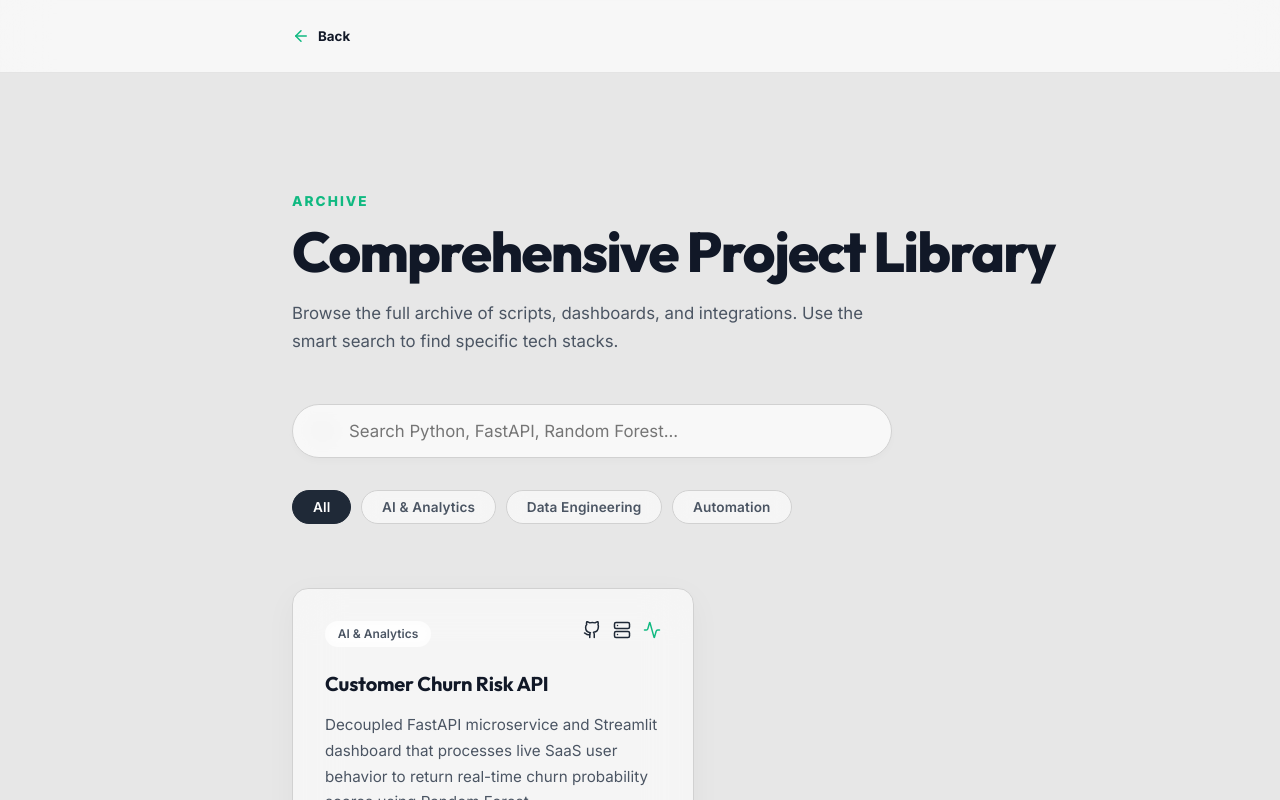
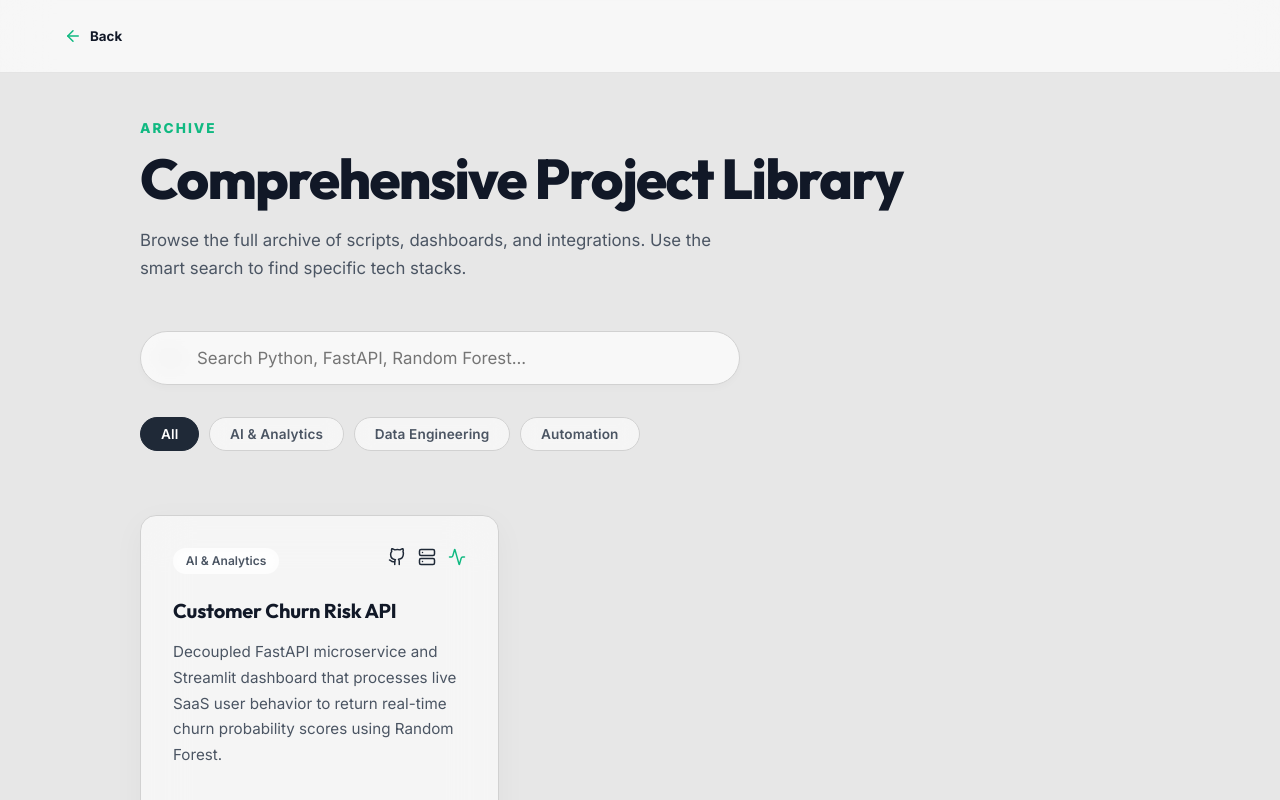
Before and after one commit to rmlkloch/rmlk-portfolio, a React (Vite) app: page / in a window 1280 px wide. Both pictures are taken after a click on the button "Full Library". Shown: the top 800 px of the page. Built offline with nearby package versions, Linux system fonts and the light colour scheme.

Commit message:
commit update 10

```diff
--- a/src/App.jsx
+++ b/src/App.jsx
@@ -33,21 +33,16 @@ const Fiverr = ({ size = 24, color = "currentColor" }) => (
 );
 
 /* ============================================================
-   GLOBAL STYLES + FONTS (VERCEL STRETCH FIX)
+   GLOBAL STYLES + FONTS
    ============================================================ */
 const GLOBAL_CSS = `
   @import url('https://fonts.googleapis.com/css2?family=Inter:wght@400;500;600;700;800&family=Outfit:wght@700;800;900&display=swap');
-
   *, *::before, *::after { margin:0; padding:0; box-sizing:border-box; }
   html { scroll-behavior: smooth; }
-
-  /* Force background everywhere so wide screens don't have white bars */
-  body, html {
-    background-color: #E7E7E7 !important;
-    color: #1F2937 !important;
-    margin: 0 !important;
-    padding: 0 !important;
-    overflow-x: hidden !important;
+  body {
+    background-color: #E7E7E7;
+    color: #1F2937;
+    overflow-x: hidden;
   }
 
   ::-webkit-scrollbar { width: 8px; height: 8px; }
@@ -55,58 +50,16 @@ const GLOBAL_CSS = `
   ::-webkit-scrollbar-thumb { background:#B6B6B6; border-radius:4px; }
   ::-webkit-scrollbar-thumb:hover { background:#9B9B9B; }
 
-  /* =========================================
-     THE MASTER LAYOUT LOCK
-     This completely prevents Vercel/Tailwind stretching
-  ========================================= */
-  .master-root {
-    max-width: 1280px !important;
-    margin: 0 auto !important;
-    position: relative;
-    background-color: #E7E7E7;
-    min-height: 100vh;
+  /* LAYOUT SAFE ZONE FOR TRACKER */
+  .main-wrapper {
+    width: 100%;
+    transition: padding-left 0.3s ease;
   }
-
-  /* Fixed layout constraints */
-  .layout-container {
-    max-width: 1024px !important;
-    margin: 0 auto !important;
-    width: 100% !important;
-    display: flex;
-  }
-
-  .sidebar-channel {
-    display: none;
-  }
-  .main-content {
-    width: 100%;
-  }
-
-  @media (min-width: 1025px) {
-    .sidebar-channel {
-      display: block;
-      width: 140px;
-      flex-shrink: 0;
-    }
-    .main-content {
-      width: calc(100% - 140px);
+  @media (min-width: 1024px) {
+    .main-wrapper {
+      padding-left: 140px;
     }
   }
-
-  .nav-wrapper {
-    position: sticky !important;
-    top: 0 !important;
-    z-index: 200;
-    background: rgba(255,255,255,0.65);
-    backdrop-filter: saturate(180%) blur(24px);
-    -webkit-backdrop-filter: saturate(180%) blur(24px);
-    border-bottom: 1px solid rgba(209, 209, 209, 0.5);
-  }
-
-  /* RESPONSIVE HERO FIX */
-  .hero-layout { display: flex; gap: 3rem; align-items: center; }
-  .hero-text-col { flex: 1.1; display: flex; flex-direction: column; justify-content: center; }
-  .hero-img-col { flex: 0.9; display: flex; justify-content: center; align-items: center; position: relative; min-height: 450px; }
 
   .fade-section {
     opacity: 0;
@@ -121,6 +74,7 @@ const GLOBAL_CSS = `
   .nav-link { color:#1F2937; text-decoration:none; font-size:0.95rem; letter-spacing:0.02em; font-family:'Inter', sans-serif; font-weight:600; transition:color 0.2s; cursor: pointer; background: transparent; border: none; outline: none; display: flex; alignItems: center; gap: 0.25rem; }
   .nav-link:hover { color:#10B981; }
 
+  /* STANDARD GLASSMORPHISM */
   .glass-card {
     background: rgba(255, 255, 255, 0.6);
     border: 1px solid #D1D1D1;
@@ -136,6 +90,7 @@ const GLOBAL_CSS = `
     box-shadow: 0 20px 40px rgba(0,0,0,0.08);
   }
 
+  /* SOLID BADGES (For Hero Image) */
   .solid-badge {
     background: #FFFFFF;
     border: 1px solid #E7E7E7;
@@ -149,6 +104,7 @@ const GLOBAL_CSS = `
     box-shadow: 0 16px 40px rgba(0,0,0,0.12);
   }
 
+  /* BUTTONS */
   .accent-btn { background:#1F2937; color:#FFFFFF; border:none; padding:0.75rem 2rem; border-radius:10px; font-weight:700; font-family:'Inter', sans-serif; font-size:0.95rem; cursor:pointer; text-decoration:none; display:inline-flex; align-items:center; gap:0.5rem; transition:all 0.2s; box-shadow: 0 4px 14px rgba(31, 41, 55, 0.2); }
   .accent-btn:hover { background:#000000; transform:translateY(-2px); box-shadow: 0 6px 20px rgba(31, 41, 55, 0.3); }
 
@@ -160,6 +116,7 @@ const GLOBAL_CSS = `
   .filter-btn-inactive { background:rgba(255,255,255,0.6); color:#4B5563; border:1px solid #D1D1D1; backdrop-filter: blur(10px); WebkitBackdropFilter: blur(10px); }
   .filter-btn-inactive:hover { border-color:#9B9B9B; color:#111827; }
 
+  /* CHIPS */
   .tech-chip { background:rgba(255,255,255,0.7); border:1px solid #D1D1D1; color:#4B5563; font-size:0.75rem; padding:0.35rem 0.8rem; border-radius:100px; font-family:'Inter', sans-serif; font-weight:600; backdrop-filter: blur(5px); WebkitBackdropFilter: blur(5px); }
   .accent-chip { background:rgba(16, 185, 129, 0.1); border:1px solid rgba(16, 185, 129, 0.2); color:#059669; font-size:0.75rem; padding:0.35rem 0.8rem; border-radius:100px; font-family:'Inter', sans-serif; font-weight:700; }
   .dynamic-chip { background:rgba(59, 130, 246, 0.1); border:1px solid rgba(59, 130, 246, 0.2); color:#2563EB; font-size:0.75rem; padding:0.35rem 0.8rem; border-radius:100px; font-family:'Inter', sans-serif; font-weight:700; animation: pulseGlow 2s infinite; }
@@ -188,19 +145,19 @@ const GLOBAL_CSS = `
   @keyframes toastFade { 0% { opacity: 0; transform: translateY(20px) scale(0.9); } 10% { opacity: 1; transform: translateY(0) scale(1); } 90% { opacity: 1; transform: translateY(0) scale(1); } 100% { opacity: 0; transform: translateY(-20px) scale(0.9); } }
 
   /* ============================================================
-     NATIVE CAMERA ZOOM TRACKER (STICKY FIX FOR FOOTER)
+     PERFECTED LENS CAMERA ZOOM TRACKER
      ============================================================ */
   .yscroll-tracker-wrapper {
-    position: sticky; top: 17.5vh; height: 65vh; width: 100%;
+    position: fixed; top: 0; left: 0; bottom: 0; width: 140px;
+    z-index: 100; pointer-events: none;
     display: flex; flex-direction: column; justify-content: center; align-items: flex-start;
     transition: opacity 0.5s ease;
-    pointer-events: none;
   }
-  .yscroll-tracker-wrapper.hidden { opacity: 0; }
-  .yscroll-tracker-wrapper.visible { opacity: 1; }
+  .yscroll-tracker-wrapper.hidden { opacity: 0; transition: opacity 0.4s ease; }
+  .yscroll-tracker-wrapper.visible { opacity: 1; transition: opacity 0.4s ease; }
 
   .yscroll-track {
-    position: relative; height: 100%; width: 100%;
+    position: relative; height: 65vh; width: 100%;
     display: flex; flex-direction: column; justify-content: space-between; align-items: flex-start;
   }
 
@@ -208,13 +165,16 @@ const GLOBAL_CSS = `
     position: absolute; left: 39px; top: 12px; bottom: 12px; width: 2px;
     z-index: 0;
   }
+
   .yscroll-line-bg {
-    position: absolute; inset: 0; background: rgba(209, 209, 209, 0.4);
+    position: absolute; inset: 0;
+    background: linear-gradient(to bottom, transparent 0%, rgba(209, 209, 209, 0.6) 15%, rgba(209, 209, 209, 0.6) 85%, transparent 100%);
   }
+
   .yscroll-line-fill {
     position: absolute; top: 0; left: 0; width: 100%;
-    background: linear-gradient(to bottom, transparent 0%, transparent calc(100% - 100px), #10B981 100%);
-    transition: height 0.1s linear;
+    background: linear-gradient(to bottom, transparent 0%, transparent calc(100% - 120px), #10B981 100%);
+    transition: height 0.15s linear;
   }
 
   .yscroll-node {
@@ -229,7 +189,9 @@ const GLOBAL_CSS = `
     transition: all 0.6s cubic-bezier(0.16, 1, 0.3, 1);
     flex-shrink: 0; opacity: 0.15;
   }
-  .yscroll-node.is-adjacent .yscroll-dot { opacity: 0.6; }
+  .yscroll-node.is-adjacent .yscroll-dot {
+    opacity: 0.5; transform: scale(1);
+  }
   .yscroll-node.is-active .yscroll-dot {
     opacity: 1; background: #10B981; border-color: #10B981;
     transform: scale(1.6); box-shadow: 0 0 10px rgba(16, 185, 129, 0.4);
@@ -254,13 +216,15 @@ const GLOBAL_CSS = `
 
   @media (max-width: 1024px) {
     .desktop-nav { display:none!important; }
-    .hero-layout { flex-direction: column-reverse; text-align: center; gap: 2rem; }
-    .hero-text-col { align-items: center; }
-    .hero-img-col { min-height: 350px; width: 100%; }
+    .yscroll-tracker-wrapper { display: none; }
+    .hero-container { flex-direction: column-reverse; text-align: center; gap: 3rem; }
+    .hero-text { align-items: center; }
     .hero-badges-wrapper { position: static!important; display: flex; flex-direction: column; gap: 1rem; align-items: center; margin-top: 2rem; transform: none!important; }
   }
   @media (min-width: 1025px) {
     .mobile-menu-btn { display:none!important; }
+    .hero-container { flex-direction: row; justify-content: space-between; align-items: center; }
+    .hero-text { max-width: 600px; text-align: left; align-items: flex-start; }
   }
 `;
 
@@ -442,6 +406,7 @@ function YScrollTracker() {
   const [activeSection, setActiveSection] = useState("");
   const [progressHeight, setProgressHeight] = useState(0);
   const [isVisible, setIsVisible] = useState(false);
+  const trackerRef = useRef(null);
 
   const trackSections = ["about", "services", "projects", "research", "leadership", "hireme"];
   const trackLabels = ["About", "Services", "Projects", "Research", "Leadership", "Hire Me"];
@@ -463,7 +428,7 @@ function YScrollTracker() {
       for (const id of trackSections) {
         const el = document.getElementById(id);
         if (el) {
-          const elTop = el.getBoundingClientRect().top + window.scrollY - 80;
+          const elTop = el.offsetTop - 80;
           const elBottom = elTop + el.offsetHeight;
           if (triggerLine >= elTop && triggerLine < elBottom) {
             current = id;
@@ -480,9 +445,9 @@ function YScrollTracker() {
       const firstEl = document.getElementById(trackSections[0]);
       const lastEl = document.getElementById(trackSections[trackSections.length - 1]);
 
-      if (firstEl && lastEl) {
-        const start = firstEl.getBoundingClientRect().top + window.scrollY - triggerOffset;
-        const end = lastEl.getBoundingClientRect().top + window.scrollY - triggerOffset;
+      if (firstEl && lastEl && trackerRef.current) {
+        const start = firstEl.offsetTop - triggerOffset;
+        const end = lastEl.offsetTop - triggerOffset;
         const totalDistance = end - start;
         const currentDistance = Math.max(0, window.scrollY - start);
 
@@ -491,6 +456,14 @@ function YScrollTracker() {
           progress = (currentDistance / totalDistance) * 100;
         }
         setProgressHeight(Math.min(100, Math.max(0, progress)));
+
+        // 4. THE PHYSICAL LOCK (Avoid Footer Overlap)
+        if (window.scrollY > end) {
+            const overscroll = window.scrollY - end;
+            trackerRef.current.style.transform = `translateY(-${overscroll}px)`;
+        } else {
+            trackerRef.current.style.transform = `translateY(0px)`;
+        }
       }
     };
 
@@ -501,16 +474,13 @@ function YScrollTracker() {
 
   const scrollToSection = (id) => {
     const el = document.getElementById(id);
-    if (el) {
-        const top = el.getBoundingClientRect().top + window.scrollY - 80;
-        window.scrollTo({ top, behavior: "smooth" });
-    }
+    if (el) window.scrollTo({ top: el.offsetTop - 80, behavior: "smooth" });
   };
 
   const activeIndex = trackSections.indexOf(activeSection);
 
   return (
-    <div className={`yscroll-tracker-wrapper ${isVisible ? 'visible' : 'hidden'}`}>
+    <div className={`yscroll-tracker-wrapper ${isVisible ? 'visible' : 'hidden'}`} ref={trackerRef}>
       <div className="yscroll-track">
 
         <div className="yscroll-line-bounds">
@@ -551,25 +521,19 @@ function Nav({ currentView, navigateToHome }) {
       navigateToHome();
       setTimeout(() => {
         const el = document.getElementById(id);
-        if (el) {
-            const top = el.getBoundingClientRect().top + window.scrollY - 80;
-            window.scrollTo({ top, behavior: 'smooth' });
-        }
+        if (el) window.scrollTo({ top: el.offsetTop - 80, behavior: 'smooth' });
       }, 100);
       return;
     }
     const element = document.getElementById(id);
     if (element) {
-        const top = element.getBoundingClientRect().top + window.scrollY - 80;
-        window.scrollTo({ top, behavior: 'smooth' });
+      window.scrollTo({ top: element.offsetTop - 80, behavior: 'smooth' });
     }
   };
 
   return (
-    <nav className="nav-wrapper">
-      <div className="layout-container">
-        <div className="sidebar-channel"></div>
-        <div className="main-content" style={{ display: "flex", alignItems: "center", justifyContent: "space-between", height: 72, padding: "0 1.5rem" }}>
+    <nav style={{ position: "fixed", top: 0, left: 0, right: 0, zIndex: 200, background: "rgba(255,255,255,0.65)", backdropFilter: "saturate(180%) blur(24px)", WebkitBackdropFilter: "saturate(180%) blur(24px)", borderBottom: "1px solid rgba(209, 209, 209, 0.5)", transition: "all 0.3s" }}>
+      <div style={{ maxWidth: 1200, margin: "0 auto", padding: "0 1.5rem", display: "flex", alignItems: "center", justifyContent: "space-between", height: 72 }}>
 
         {currentView === "home" ? (
           <button onClick={(e) => handleScroll(e, 'hero')} style={{ background: "transparent", border: "none", fontFamily: "'Outfit', sans-serif", color: TextMain, fontWeight: 900, fontSize: "1.4rem", letterSpacing: "-0.02em", cursor: "pointer" }}>R.M.L.K.</button>
@@ -606,8 +570,6 @@ function Nav({ currentView, navigateToHome }) {
             </button>
           )}
         </div>
-
-        </div>
       </div>
 
       {open && currentView === "home" && (
@@ -631,17 +593,16 @@ function Hero({ copyEmail, navigateToLibrary }) {
     e.preventDefault();
     const element = document.getElementById(id);
     if (element) {
-        const top = element.getBoundingClientRect().top + window.scrollY - 80;
-        window.scrollTo({ top, behavior: 'smooth' });
+      window.scrollTo({ top: element.offsetTop - 80, behavior: 'smooth' });
     }
   };
 
   return (
     <FadeSection id="hero" style={{ minHeight: "100vh", display: "flex", alignItems: "center", paddingTop: 80, paddingBottom: "4rem" }}>
-      <div style={{ padding: "0 1.5rem", width: "100%" }}>
-        <div className="hero-layout">
+      <div style={{ maxWidth: 1200, margin: "0 auto", padding: "0 1.5rem", width: "100%" }}>
+        <div className="hero-container" style={{ display: "flex", gap: "4rem" }}>
 
-          <div className="hero-text-col">
+          <div className="hero-text" style={{ flex: 1, display: "flex", flexDirection: "column", justifyContent: "center" }}>
             <div style={{ display: "inline-flex", alignItems: "center", gap: "0.5rem", background: "rgba(16, 185, 129, 0.1)", border: "1px solid rgba(16, 185, 129, 0.2)", borderRadius: 100, padding: "0.4rem 1.25rem", marginBottom: "2rem", alignSelf: "flex-start" }}>
               <span style={{ width: 8, height: 8, borderRadius: "50%", background: Accent, animation: "pulse 2s infinite" }} />
               <span style={{ fontFamily: "'Inter', sans-serif", color: "#10B981", fontSize: "0.85rem", fontWeight: 700, letterSpacing: "0.05em" }}>{PERSONAL.status}</span>
@@ -674,7 +635,7 @@ function Hero({ copyEmail, navigateToLibrary }) {
             </div>
           </div>
 
-          <div className="hero-img-col">
+          <div style={{ flex: 1, display: "flex", justifyContent: "center", alignItems: "center", position: "relative", minHeight: "450px" }}>
             <div style={{ position: "relative", width: "100%", maxWidth: "420px", aspectRatio: "1/1" }}>
 
               <div style={{ position: "absolute", inset: "-10%", border: "2px solid #D1D1D1", borderRadius: "50%", pointerEvents: "none" }} />
@@ -692,9 +653,9 @@ function Hero({ copyEmail, navigateToLibrary }) {
               </div>
 
               {/* SOLID WHITE STACKED BADGES */}
-              <div className="hero-badges-wrapper" style={{ position: "absolute", bottom: "12%", right: "-20%", zIndex: 10, display: "flex", flexDirection: "column", gap: "1rem" }}>
+              <div style={{ position: "absolute", bottom: "12%", right: "-20%", zIndex: 10, display: "flex", flexDirection: "column", gap: "1rem" }}>
 
-                <div className="solid-badge" style={{ padding: "0.85rem 1.25rem", display: "flex", alignItems: "center", gap: "1rem" }}>
+                <div className="solid-badge hero-badges-wrapper" style={{ padding: "0.85rem 1.25rem", display: "flex", alignItems: "center", gap: "1rem", background: "#FFFFFF", borderRadius: "12px", boxShadow: "0 10px 30px rgba(0,0,0,0.08)", border: "1px solid #E7E7E7" }}>
                   <div style={{ width: 36, height: 36, borderRadius: "50%", background: "rgba(16, 185, 129, 0.1)", display: "flex", alignItems: "center", justifyContent: "center" }}>
                     <TrendingUp size={18} color={Accent} />
                   </div>
@@ -704,7 +665,7 @@ function Hero({ copyEmail, navigateToLibrary }) {
                   </div>
                 </div>
 
-                <div className="solid-badge" style={{ padding: "0.85rem 1.25rem", display: "flex", alignItems: "center", gap: "1rem", marginLeft: "1.5rem" }}>
+                <div className="solid-badge hero-badges-wrapper" style={{ padding: "0.85rem 1.25rem", display: "flex", alignItems: "center", gap: "1rem", background: "#FFFFFF", borderRadius: "12px", boxShadow: "0 10px 30px rgba(0,0,0,0.08)", border: "1px solid #E7E7E7", marginLeft: "1.5rem" }}>
                   <div style={{ width: 36, height: 36, borderRadius: "50%", background: "rgba(16, 185, 129, 0.1)", display: "flex", alignItems: "center", justifyContent: "center" }}>
                     <Database size={18} color={Accent} />
                   </div>
@@ -725,7 +686,7 @@ function Hero({ copyEmail, navigateToLibrary }) {
 }
 
 /* ============================================================
-   ABOUT
+   ABOUT & DYNAMIC SKILLS ENGINE
    ============================================================ */
 function About() {
   const hardcodedSkillsFlat = BASE_SKILLS.flatMap(cat => cat.items.map(i => i.toLowerCase()));
@@ -734,6 +695,8 @@ function About() {
 
   return (
     <FadeSection id="about" style={{ padding: "6rem 1.5rem" }}>
+      <div className="container">
+
         <div style={{ display: "grid", gridTemplateColumns: "repeat(auto-fit,minmax(300px,1fr))", gap: "4rem" }}>
 
           <div>
@@ -783,6 +746,7 @@ function About() {
           </div>
 
         </div>
+      </div>
     </FadeSection>
   );
 }
@@ -793,6 +757,7 @@ function About() {
 function Services() {
   return (
     <FadeSection id="services" style={{ padding: "6rem 1.5rem" }}>
+      <div className="container">
         <div style={{ textAlign: "center", marginBottom: "4rem" }}>
           <Label>Specialization</Label>
           <H>Services & Architecture</H>
@@ -808,6 +773,7 @@ function Services() {
             </div>
           ))}
         </div>
+      </div>
     </FadeSection>
   );
 }
@@ -820,6 +786,7 @@ function TopProjects({ onNavigateToLibrary }) {
 
   return (
     <FadeSection id="projects" style={{ padding: "6rem 1.5rem" }}>
+      <div className="container">
 
         <div style={{ display: "flex", justifyContent: "space-between", alignItems: "flex-end", flexWrap: "wrap", gap: "2rem", marginBottom: "4rem" }}>
           <div>
@@ -893,6 +860,7 @@ function TopProjects({ onNavigateToLibrary }) {
             );
           })
         )}
+      </div>
     </FadeSection>
   );
 }
@@ -915,8 +883,8 @@ function FullProjectLibraryPage() {
 
   return (
     <div style={{ minHeight: "100vh", paddingTop: "120px", paddingBottom: "6rem", background: "#E7E7E7" }}>
-      <FadeSection id="library-header" style={{ padding: "0 1.5rem" }}>
-
+      <FadeSection id="library-header" style={{ padding: "0 0" }}>
+        <div className="container">
           <Label>Archive</Label>
           <H style={{ fontSize: "clamp(2rem, 5vw, 3.5rem)" }}>Comprehensive Project Library</H>
           <Body style={{ marginTop: "1rem", marginBottom: "3rem", maxWidth: 600 }}>Browse the full archive of scripts, dashboards, and integrations. Use the smart search to find specific tech stacks.</Body>
@@ -960,7 +928,7 @@ function FullProjectLibraryPage() {
               <button onClick={() => {setSearchTerm(""); setActiveFilter("all");}} className="ghost-btn" style={{ marginTop: "1.5rem" }}>Clear Search</button>
             </div>
           )}
-
+        </div>
       </FadeSection>
     </div>
   );
@@ -975,7 +943,7 @@ function Research() {
 
   return (
     <FadeSection id="research" style={{ padding: "6rem 1.5rem" }}>
-
+      <div className="container">
         <Label>Academia</Label>
         <H>Research Papers</H>
 
@@ -1008,7 +976,7 @@ function Research() {
             ))}
           </div>
         )}
-
+      </div>
     </FadeSection>
   );
 }
@@ -1021,7 +989,7 @@ function Leadership() {
 
   return (
     <FadeSection id="leadership" style={{ padding: "6rem 1.5rem" }}>
-
+      <div className="container">
         <Label>Discipline</Label>
         <H>Beyond the Code</H>
         <Body style={{ marginTop: "0.5rem", marginBottom: "3rem", maxWidth: 520 }}>Execution, discipline, and leadership developed both inside and outside the lab.</Body>
@@ -1065,7 +1033,7 @@ function Leadership() {
             </div>
           ))}
         </div>
-
+      </div>
     </FadeSection>
   );
 }
@@ -1076,6 +1044,7 @@ function Leadership() {
 function Contact({ copyEmail }) {
   return (
     <FadeSection id="hireme" style={{ padding: "6rem 1.5rem" }}>
+      <div className="container">
         <div style={{ maxWidth: 800, margin: "0 auto", textAlign: "center" }}>
           <Label>Hire Me</Label>
           <H style={{ fontSize: "clamp(2.5rem, 5vw, 4rem)", marginBottom: "1rem" }}>Let's Build Together</H>
@@ -1105,6 +1074,7 @@ function Contact({ copyEmail }) {
                    <Icon size={16} /> {label}
                  </a>
                ))}
+            </div>
           </div>
         </div>
       </div>
@@ -1182,18 +1152,14 @@ export default function Portfolio() {
   };
 
   return (
-    <div className="master-root">
+    <div style={{ minHeight: "100vh", position: "relative", overflowX: "hidden" }}>
       <style>{GLOBAL_CSS}</style>
 
+      {currentView === "home" && <YScrollTracker />}
+
+      <div className="main-wrapper">
         <Nav currentView={currentView} navigateToHome={navigateToHome} />
 
-      <div className="layout-container">
-
-        <div className="sidebar-channel">
-          {currentView === "home" && <YScrollTracker />}
-        </div>
-
-        <div className="main-content">
         {currentView === "home" ? (
           <>
             <Hero copyEmail={copyEmail} navigateToLibrary={navigateToLibrary} />
@@ -1207,7 +1173,6 @@ export default function Portfolio() {
         ) : (
           <FullProjectLibraryPage />
         )}
-        </div>
 
       </div>
 
```
Lines whose indentation alone changed are shown as unchanged.
